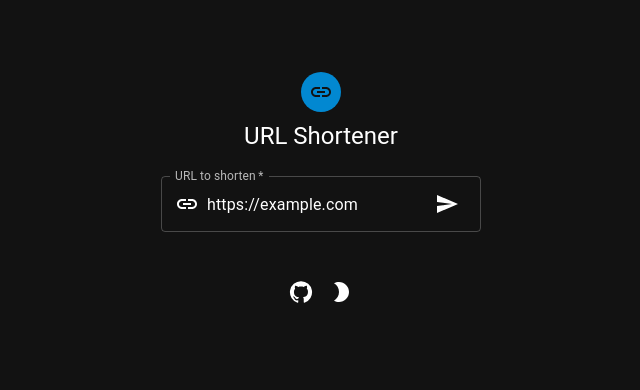
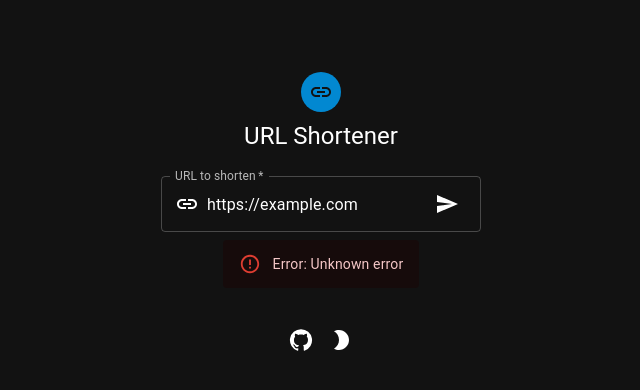
Before and after one commit to DaCurse/url-shortener, a React (Create React App) app in the folder packages/frontend/: page / in a window 1280 px wide. Both pictures are taken after typing "https://example.com" into the empty fields and a click on the button 766 px from the left and 204 px from the top of the page. Shown: the top 390 px of the page, without its empty margins (319-959 px from the left). Built offline with nearby package versions, Linux system fonts and the light colour scheme; no server answers.

Commit message:
Integrated frontend with backend

```diff
--- /dev/null
+++ b/packages/frontend/src/api/api-error.ts
@@ -0,0 +1,5 @@
+export interface APIError {
+  error: string;
+  message: string;
+  statusCode: number;
+}
--- /dev/null
+++ b/packages/frontend/src/api/link.dto.ts
@@ -0,0 +1,6 @@
+export interface LinkDTO {
+  id?: number;
+  code?: string;
+  url: string;
+  visitCount?: number;
+}
--- a/packages/frontend/src/components/Form.tsx
+++ b/packages/frontend/src/components/Form.tsx
@@ -1,16 +1,35 @@
 import InsertLinkIcon from '@mui/icons-material/InsertLink';
 import SendIcon from '@mui/icons-material/Send';
 import {
+  Alert,
   Box,
+  CircularProgress,
   IconButton,
   InputAdornment,
+  Link,
   TextField,
   Tooltip,
 } from '@mui/material';
-import { ChangeEvent, FormEvent, useState } from 'react';
+import axios, { AxiosError, AxiosResponse } from 'axios';
+import {
+  ChangeEvent,
+  FormEvent,
+  MutableRefObject,
+  useRef,
+  useState,
+} from 'react';
+import { useMutation } from 'react-query';
+import { APIError } from '../api/api-error';
+import { LinkDTO } from '../api/link.dto';
 
 function Form() {
   const [isValid, setIsValid] = useState(true);
+  const urlInput = useRef() as MutableRefObject<HTMLInputElement>;
+  const mutation = useMutation<
+    AxiosResponse<LinkDTO>,
+    AxiosError<APIError>,
+    LinkDTO
+  >((linkDto) => axios.post('/link/create', linkDto));
 
   const submitButton = (
     <Tooltip title="Send">
@@ -20,30 +39,74 @@ function Form() {
     </Tooltip>
   );
 
+  let statusMessage;
+  switch (mutation.status) {
+    case 'loading':
+      statusMessage = <CircularProgress />;
+      break;
+    case 'error':
+      const error = mutation.error.response?.data;
+      statusMessage = (
+        <Alert severity="error">
+          Error: {error ? error.message : 'Unknown error'}
+        </Alert>
+      );
+      break;
+    case 'success':
+      const { data: newLink } = mutation.data;
+      statusMessage = (
+        <Alert severity="success">
+          Link created:{' '}
+          <Link href={newLink.code} target="_blank">
+            {window.location.href + newLink.code}
+          </Link>
+        </Alert>
+      );
+      break;
+  }
+
+  function validateForm() {
+    const isFormValid = urlInput.current.checkValidity();
+    setIsValid(isFormValid);
+    return isFormValid;
+  }
+
   function handleChange(e: ChangeEvent<HTMLInputElement>) {
-    setIsValid(e.currentTarget.checkValidity());
+    validateForm();
   }
 
   function handleSubmit(e: FormEvent) {
     e.preventDefault();
 
-    if (isValid) {
-      // TODO: Request API
+    if (validateForm()) {
+      mutation.mutate({
+        url: urlInput.current.value,
+      });
     }
   }
 
   return (
-    <Box component="form" onSubmit={handleSubmit} noValidate sx={{ mt: 1 }}>
+    <Box
+      component="form"
+      onSubmit={handleSubmit}
+      noValidate
+      sx={{
+        mt: 1,
+        display: 'flex',
+        flexDirection: 'column',
+        alignItems: 'center',
+      }}
+    >
       <TextField
         id="url"
         margin="normal"
-        fullWidth
         label="URL to shorten"
         type="url"
         autoComplete="url"
         autoFocus
         required
         error={!isValid}
+        inputRef={urlInput}
         onChange={handleChange}
         InputProps={{
           startAdornment: (
@@ -54,6 +117,8 @@ function Form() {
           endAdornment: submitButton,
         }}
       />
+
+      {statusMessage}
     </Box>
   );
 }
```
